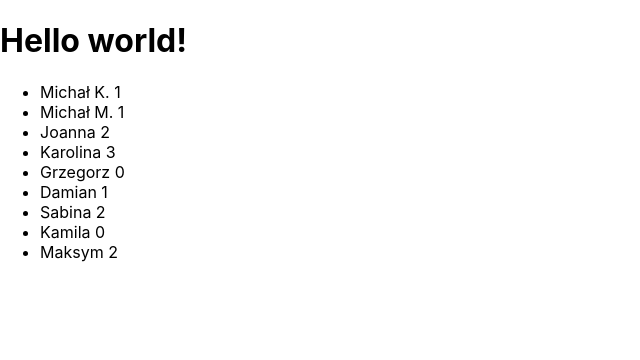
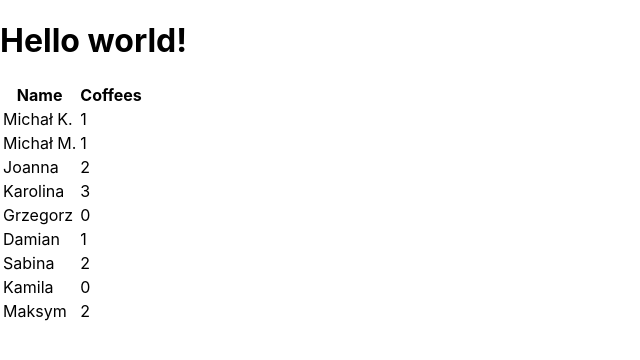
Before and after one commit to argasek/codebrainers-2020-02, a React (Create React App) app: page / in a window 1280 px wide. Shown: the top 360 px of the page, without its empty margins (0-640 px from the left). Built offline with nearby package versions, Linux system fonts and the light colour scheme.

Commit message:
Display list of students as table

```diff
--- a/src/components/student-list/Student.jsx
+++ b/src/components/student-list/Student.jsx
@@ -1,13 +1,15 @@
 import React from 'react';
 
 const Student = (props) => {
-  const studentName = props.studentName;
-  const coffees = props.studentCoffees;
-  return (
-    <li>{ studentName } { coffees }</li>
-  );
+    const studentName = props.studentName;
+    const coffees = props.studentCoffees;
+    return (
+        <tr>
+            <td>{studentName}</td>
+            <td>{coffees}</td>
+        </tr>
+    );
 };
 
 
-
 export default Student;
--- a/src/components/student-list/StudentList.jsx
+++ b/src/components/student-list/StudentList.jsx
@@ -5,13 +5,41 @@ import Student from 'components/student-list/Student';
 const StudentList = () => {
 
     return (
-    <ul>
+        /*
+                <table>
+                    <thead>
+                        <tr>
+                            <th colSpan="2">The table header</th>
+                        </tr>
+                    </thead>
+                    <tbody>
+                        <tr>
+                            <td>The table body</td>
+                            <td>with two columns</td>
+                        </tr>
+                    </tbody>
+                </table>
+        */
+
+        <table>
+            <thead>
+            <tr>
+                <th>Name</th>
+                <th>Coffees</th>
+            </tr>
+            </thead>
+            <tbody>
                 {
                     codeBrainersStudents.map(student =>
-          <Student key={ student.id } studentName={ student.name } studentCoffees={student.coffees}/>
+                        <Student
+                            key={student.id}
+                            studentName={student.name}
+                            studentCoffees={student.coffees}
+                        />
                     )
                 }
-    </ul>
+            </tbody>
+        </table>
     );
 };
 
```
Lines whose indentation alone changed are shown as unchanged.
